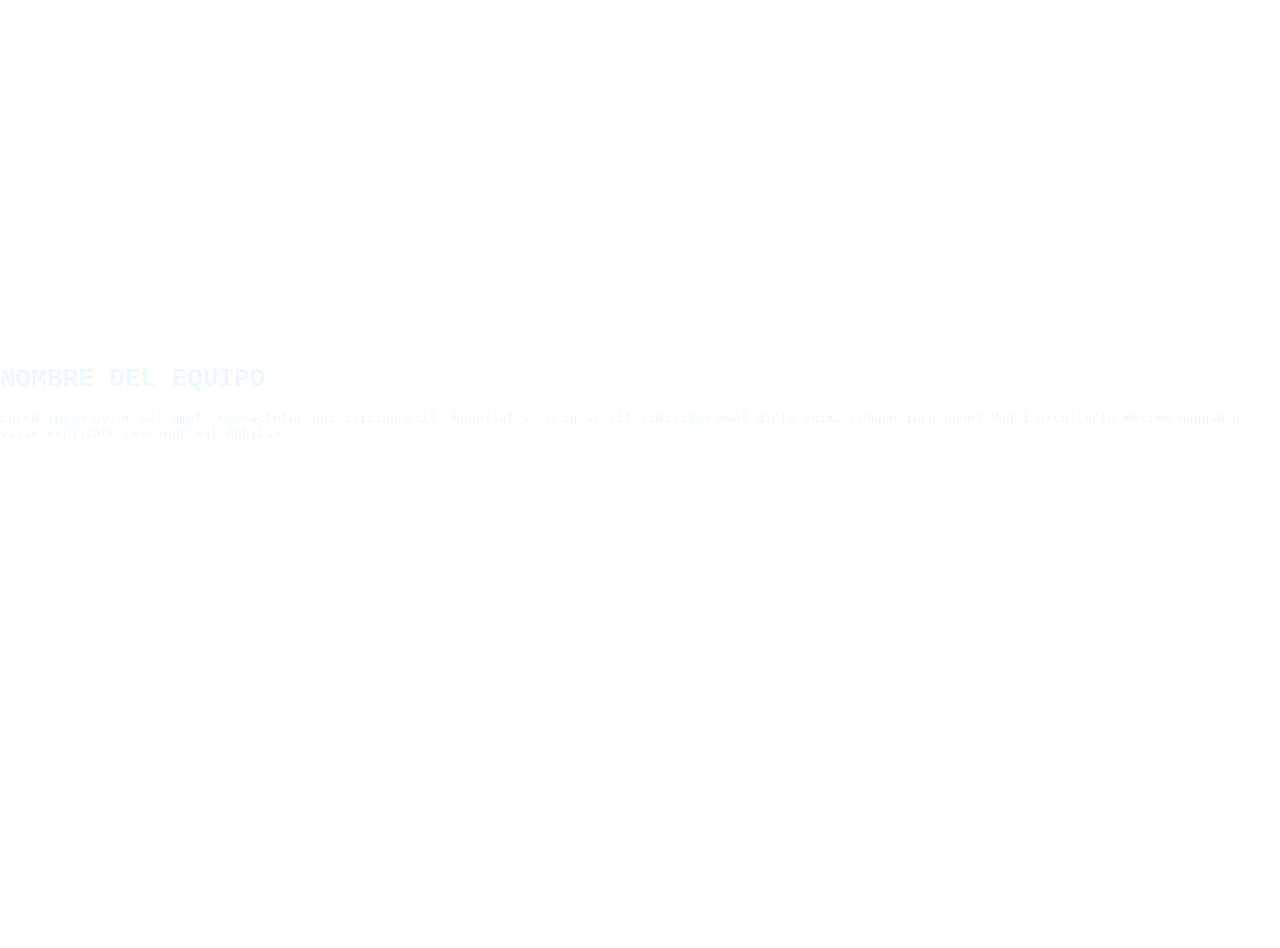
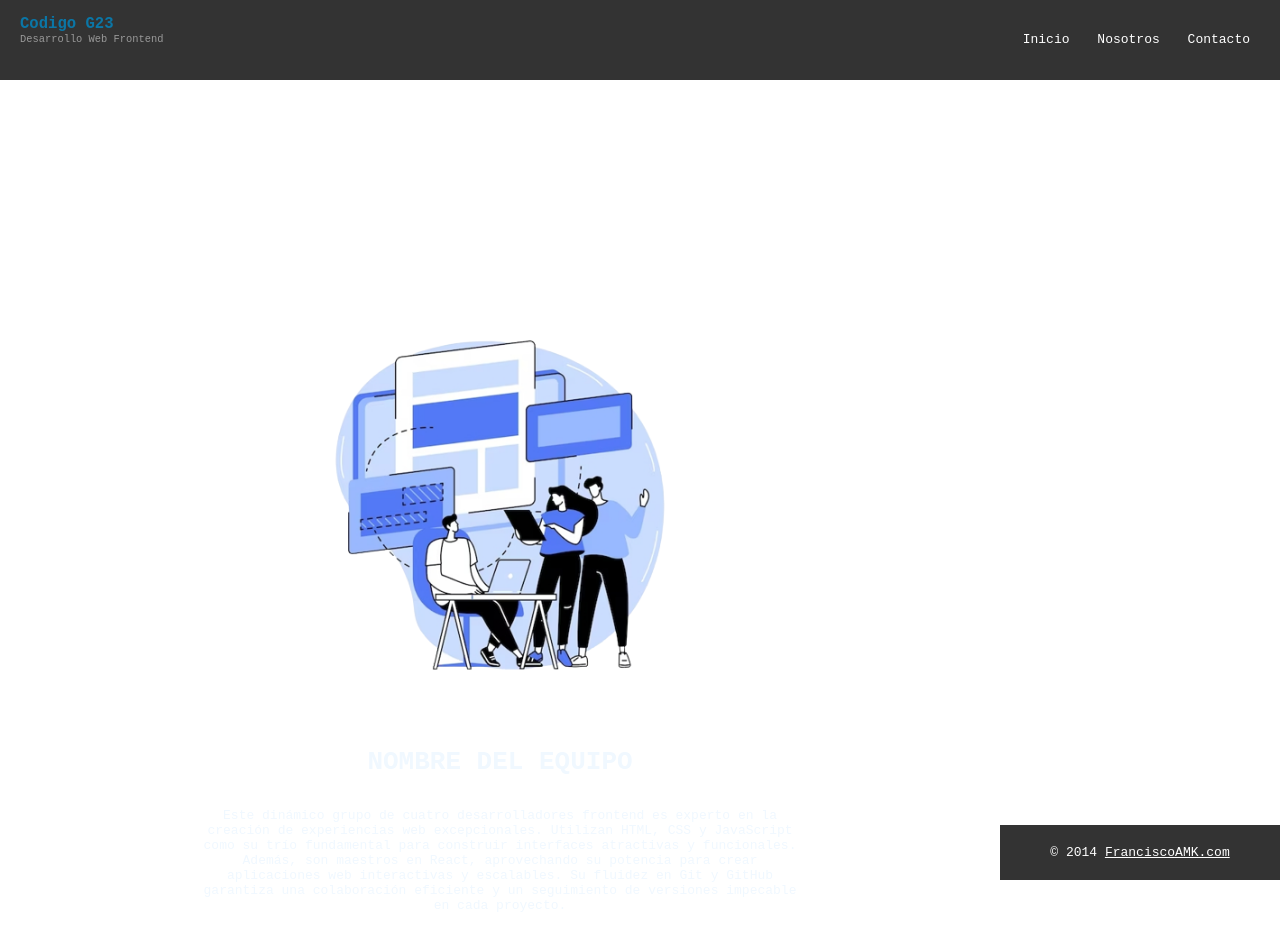
Before and after one commit to Driroluis/proyecto-grupal-tecsup, a plain HTML site: page index.html in a window 1280 px wide. Before the commit the page ends 800 px from the top, so only its background shows below. Drawn offline with nearby package versions, Linux system fonts and the light colour scheme.

Commit message:
feat: update main heater footer

```diff
--- a/css/index.css
+++ b/css/index.css
@@ -1,5 +1,6 @@
 body{
-    min-height: 100vh;
+
+    min-height: 10vh;
     margin: 0;
     background-image: url('../img/fondo1.jpg');
     background-size: cover;
@@ -11,9 +12,120 @@ body{
     display: flex;
     align-items: center;
     justify-content: center;
+    padding-top: 80px;
+
 }
 
 main{
     color: aliceblue;
+    text-align: center;
+    max-width: 600px;
+    padding: 200px;
+    display: flex;
+    flex-direction: column;
+    align-items: center;
+}
 
+#img-main{
+    height: 450px;
 }
+
+#main-header {
+    background: #333;
+    color: white;
+    height: 80px;
+
+    width: 100%;
+    /* hacemos que la cabecera ocupe el ancho completo de la página */
+    left: 0;
+    /* Posicionamos la cabecera al lado izquierdo */
+    top: 0;
+    /* Posicionamos la cabecera pegada arriba */
+    position: fixed;
+    /* Hacemos que la cabecera tenga una posición fija */
+}
+
+#main-header a {
+    color: white;
+}
+
+/*
+ * Logo
+ */
+#logo-header {
+    float: left;
+    padding: 15px 0 0 20px;
+    text-decoration: none;
+}
+
+#logo-header:hover {
+    color: #0b76a6;
+}
+
+#logo-header .site-name {
+    display: block;
+    font-weight: 700;
+    font-size: 1.2em;
+}
+
+#logo-header .site-desc {
+    display: block;
+    font-weight: 300;
+    font-size: 0.8em;
+    color: #999;
+}
+
+
+/*
+ * Navegación
+ */
+nav {
+    float: right;
+}
+
+nav ul {
+    margin: 0;
+    padding: 0;
+    list-style: none;
+    padding-right: 20px;
+}
+
+nav ul li {
+    display: inline-block;
+    line-height: 80px;
+}
+
+nav ul li a {
+    display: block;
+    padding: 0 10px;
+    text-decoration: none;
+}
+
+nav ul li a:hover {
+    background: #0b76a6;
+}
+
+
+
+
+#main-footer {
+    background: #333;
+    color: white;
+    text-align: center;
+    padding: 20px;
+    margin-top: 40px;
+    margin-top: 500px;
+
+    width: 100%;
+    /* hacemos que la cabecera ocupe el ancho completo de la página */
+    top: 1000;
+    /* Posicionamos la cabecera pegada arriba */
+}
+
+#main-footer p {
+    margin: 0;
+}
+
+#main-footer a {
+    color: white;
+}
--- a/index.html
+++ b/index.html
@@ -14,10 +14,33 @@
   </head>
 
   <body>
+
+    <header id="main-header">
+
+      <a id="logo-header" href="#">
+        <span class="site-name">Codigo G23</span>
+        <span class="site-desc">Desarrollo Web Frontend</span>
+      </a>
+
+      <nav>
+        <ul>
+          <li><a href="#">Inicio</a></li>
+          <li><a href="#">Nosotros</a></li>
+          <li><a href="#">Contacto</a></li>
+        </ul>
+      </nav><!-- / nav -->
+
+    </header><!-- / #main-header -->
+
     <main>
+        <img id="img-main" src="./img/team.png" alt="Team">
         <h1>NOMBRE DEL EQUIPO</h1>
-        <p>Lorem ipsum dolor sit amet, consectetur adipisicing elit. Repellat vero in a, sit similique amet dicta animi cumque iure quod? Magni architecto maxime magnam a vitae explicabo nesciunt est debitis.</p>
+        <p id="p-main">Este dinámico grupo de cuatro desarrolladores frontend es experto en la creación de experiencias web excepcionales. Utilizan HTML, CSS y JavaScript como su trío fundamental para construir interfaces atractivas y funcionales. Además, son maestros en React, aprovechando su potencia para crear aplicaciones web interactivas y escalables. Su fluidez en Git y GitHub garantiza una colaboración eficiente y un seguimiento de versiones impecable en cada proyecto.</p>
     </main>
+
+    <footer id="main-footer">
+      <p>&copy; 2014 <a href="http://FranciscoAMK.com">FranciscoAMK.com</a></p>
+    </footer>
 
   </body>
 </html>
```
Also changed, not shown: img/team.png (added).
